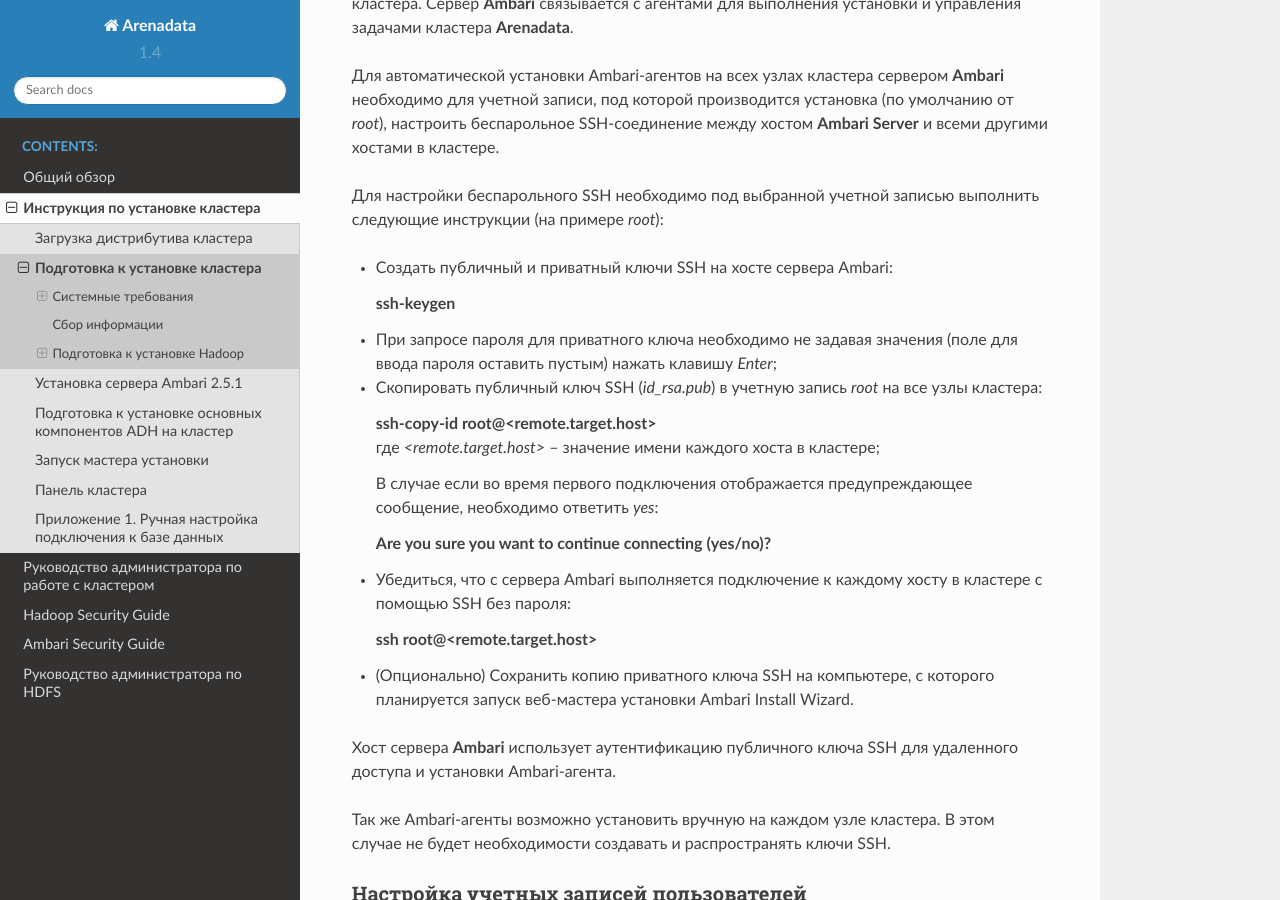
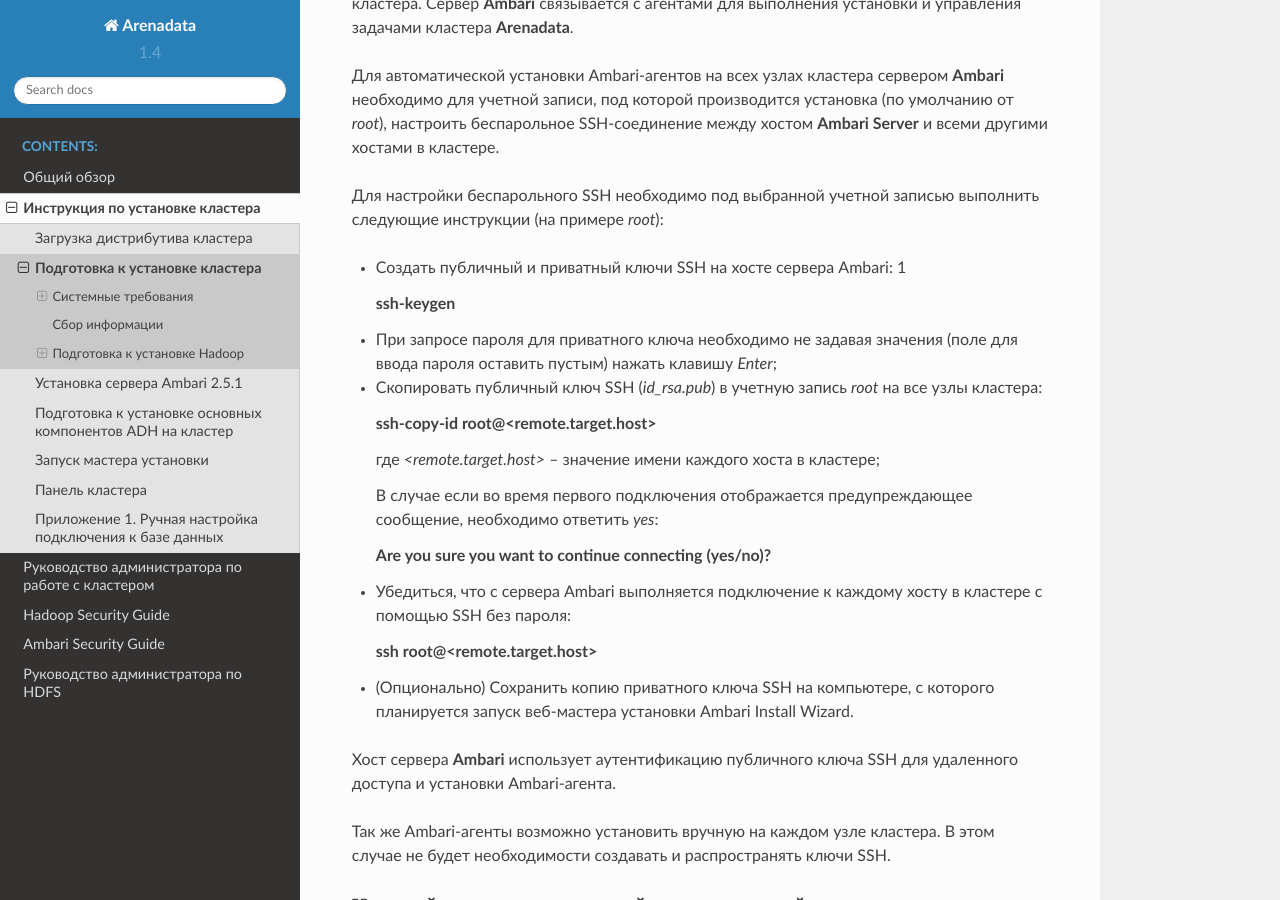
Before and after one commit to arenadata/docs_adps, a Sphinx documentation site: the page built from source/install/prepare.rst, in a window 1280 px wide and 900 px high, scrolled down 4656 px. Built offline with Sphinx 7.4.7 and the Read the Docs theme 2.0.0, drawn with Linux system fonts in a browser that asks for light colours.

Commit message:
Update prepare.rst

```diff
--- a/source/install/prepare.rst
+++ b/source/install/prepare.rst
@@ -336,22 +336,26 @@
 Для настройки беспарольного SSH необходимо под выбранной учетной записью выполнить следующие инструкции (на примере *root*):
 
 
-+ Создать публичный и приватный ключи SSH на хосте сервера Ambari:
++ Создать публичный и приватный ключи SSH на хосте сервера Ambari: 1
 
-  :command:`ssh-keygen` |br|
+  :command:`ssh-keygen`
+
 + При запросе пароля для приватного ключа необходимо не задавая значения (поле для ввода пароля оставить пустым) нажать клавишу *Enter*;
 + Скопировать публичный ключ SSH (*id_rsa.pub*) в учетную запись *root* на все узлы кластера:
 
-  :command:`ssh-copy-id root@<remote.target.host>` |br|
+  :command:`ssh-copy-id root@<remote.target.host>`
+
   где *<remote.target.host>* – значение имени каждого хоста в кластере;
 
   В случае если во время первого подключения отображается предупреждающее сообщение, необходимо ответить *yes*:
 
-  :command:`Are you sure you want to continue connecting (yes/no)?` |br|
+  :command:`Are you sure you want to continue connecting (yes/no)?`
+
 + Убедиться, что с сервера Ambari выполняется подключение к каждому
   хосту в кластере с помощью SSH без пароля:
 
-  :command:`ssh root@<remote.target.host>` |br|
+  :command:`ssh root@<remote.target.host>`
+
 + (Опционально) Сохранить копию приватного ключа SSH на компьютере, с которого
   планируется запуск веб-мастера установки Ambari Install Wizard.
 
```
